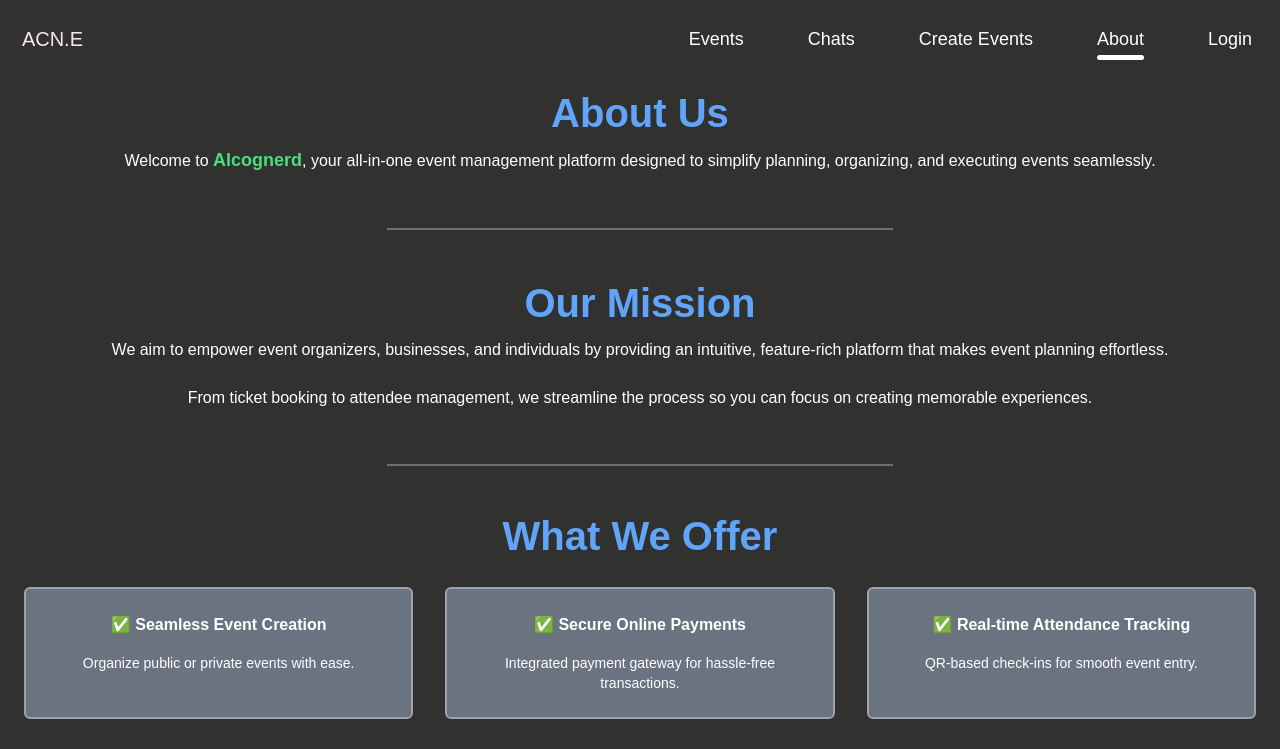
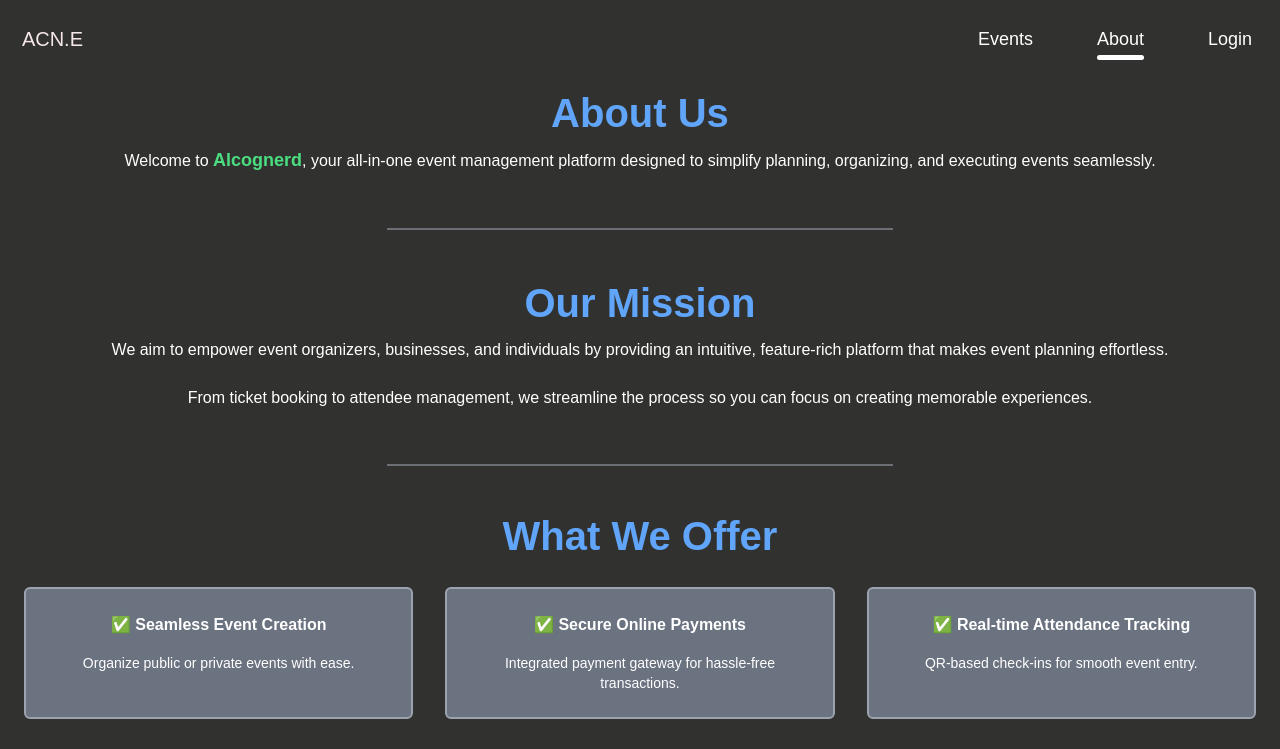
Before and after one commit to alcognerd/frontend-events, a React (Vite) app: page /about in a window 1280 px wide. Shown: the top 749 px of the page. Built offline with nearby package versions, Linux system fonts and the light colour scheme; no server answers; a web font is replaced by a local one.

Commit message:
fixed header

```diff
--- a/src/components/Header.jsx
+++ b/src/components/Header.jsx
@@ -26,8 +26,6 @@ const Header = () => {
 
   const navLinks = [
     { label: "Events", href: "/events" },
-		{ label: "Chats", href: "/chats" },
-		{ label: "Create Events", href: "/create-events" },
     { label: "About", href: "/about" },
   ];
 
@@ -35,6 +33,10 @@ const Header = () => {
     navLinks.splice(3, 0, { label: "Dashboard", href: "/dashboard" });
   } else if (role?.moderator) {
     navLinks.splice(3, 0, { label: "Request", href: "/request" });
+  }
+  if (user) {
+    navLinks.splice(3, 0, { label: "Chats", href: "/chats" });
+    navLinks.splice(3, 0, { label: "Create Events", href: "/create-events" });
   }
   const navigate = useNavigate();
 
@@ -69,7 +71,10 @@ const Header = () => {
               onMouseLeave={() => setHovered(null)}
               className="relative"
             >
-							<Link to={item?.href} className={` text-lg text-white capitalize`}>
+              <Link
+                to={item?.href}
+                className={` text-lg text-white capitalize`}
+              >
                 {item?.label}
               </Link>
               <span
@@ -102,7 +107,10 @@ const Header = () => {
         </ul>
         {/* Hamburger Menu Button */}
         <div className="hidden max-lg:block">
-					<button className="text-white text-lg" onClick={() => setMenuOpen(!menuOpen)}>
+          <button
+            className="text-white text-lg"
+            onClick={() => setMenuOpen(!menuOpen)}
+          >
             ☰
           </button>
         </div>
@@ -125,7 +133,9 @@ const Header = () => {
               <Link
                 to={item?.href}
                 className={`capitalize hover:text-purple-500 ${
-									location?.pathname === item?.href ? "text-purple-500 font-bold" : ""
+                  location?.pathname === item?.href
+                    ? "text-purple-500 font-bold"
+                    : ""
                 }`}
                 onClick={() => setMenuOpen(false)} // Close menu on link click
               >
```
Lines whose indentation alone changed are shown as unchanged.
